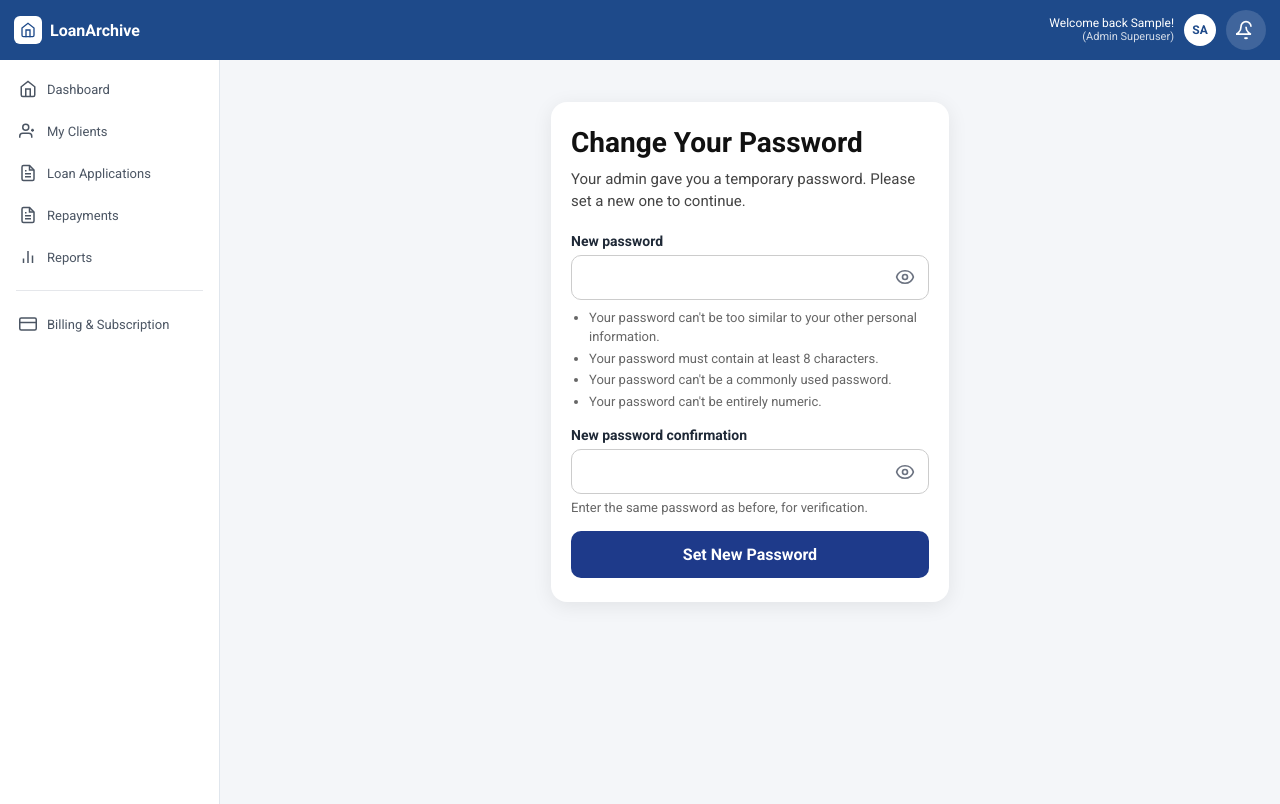
After one commit to afriauthorllc/LoanArchive, a Django app: page /users/change-password/ in a window 1280 px wide. The commit adds this page. Run offline with Django 5.2, Linux system fonts and the light colour scheme; the visitor is signed in with stand-in values (Sample User, id 1); data that the repository does not hold is empty.

Commit message:
Setup Resend email and force password change

```diff
--- /dev/null
+++ b/users/templates/users/force_password_change.html
@@ -0,0 +1,97 @@
+{% extends "base.html" %}
+{% block content %}
+<style>
+  .pw-wrap { max-width: 430px; margin: 24px auto; padding: 0 16px; }
+  .pw-card { background: #fff; border-radius: 16px; padding: 24px 20px; box-shadow: 0 4px 20px rgba(0,0,0,0.08); }
+  .pw-card h2 { font-size: 28px; margin: 0 0 8px; color: #111; line-height: 1.2; }
+  .pw-card p.sub { color: #444; font-size: 15px; line-height: 1.5; margin: 0 0 20px; }
+  .pw-field { margin-bottom: 16px; }
+  .pw-field label { display: block; font-weight: 600; font-size: 14px; margin-bottom: 6px; }
+  .pw-input-wrap { position: relative; }
+  .pw-input-wrap input {
+    width: 100%; box-sizing: border-box; padding: 12px 46px 12px 12px;
+    border: 1.5px solid #ccc; border-radius: 10px; font-size: 16px; outline: none;
+  }
+  .pw-input-wrap input:focus { border-color: #1e3a8a; }
+  .pw-toggle {
+    position: absolute; right: 8px; top: 50%; transform: translateY(-50%);
+    background: none; border: none; cursor: pointer; padding: 6px;
+    display: flex; align-items: center; color: #6b7280;
+  }
+  .pw-toggle:hover { color: #1e3a8a; }
+  .pw-toggle svg { width: 20px; height: 20px; }
+  .pw-toggle .icon-hide { display: none; }
+  .pw-toggle.showing .icon-show { display: none; }
+  .pw-toggle.showing .icon-hide { display: block; }
+  .pw-help { font-size: 13px; color: #666; line-height: 1.5; margin: 8px 0 0; padding-left: 18px; }
+  .pw-help li { margin-bottom: 2px; }
+  .pw-error { background: #fde8e8; color: #9b1c1c; border-radius: 10px; padding: 10px 12px; font-size: 14px; margin-bottom: 16px; }
+  .pw-error ul { margin: 0; padding-left: 18px; }
+  .pw-btn {
+    width: 100%; background: #1e3a8a; color: #fff; border: none;
+    padding: 14px; border-radius: 10px; font-size: 16px; font-weight: 700; cursor: pointer;
+  }
+  .pw-btn:active { background: #162e6e; }
+</style>
+
+<div class="pw-wrap">
+  <div class="pw-card">
+    <h2>Change Your Password</h2>
+    <p class="sub">Your admin gave you a temporary password. Please set a new one to continue.</p>
+
+    {% if form.errors %}
+      <div class="pw-error">
+        {{ form.non_field_errors }}
+        {% for field in form %}
+          {% if field.errors %}{{ field.errors }}{% endif %}
+        {% endfor %}
+      </div>
+    {% endif %}
+
+    <form method="post">
+      {% csrf_token %}
+
+      <div class="pw-field">
+        <label for="{{ form.new_password1.id_for_label }}">New password</label>
+        <div class="pw-input-wrap">
+          {{ form.new_password1 }}
+          <button type="button" class="pw-toggle" aria-label="Show password" onclick="togglePw('{{ form.new_password1.id_for_label }}', this)">
+            <svg class="icon-show" fill="none" stroke="currentColor" stroke-width="2" viewBox="0 0 24 24"><path stroke-linecap="round" stroke-linejoin="round" d="M2.036 12.322a1.012 1.012 0 010-.639C3.423 7.51 7.36 4.5 12 4.5c4.638 0 8.573 3.007 9.963 7.178.07.207.07.431 0 .639C20.577 16.49 16.64 19.5 12 19.5c-4.638 0-8.573-3.007-9.963-7.178z"/><path stroke-linecap="round" stroke-linejoin="round" d="M15 12a3 3 0 11-6 0 3 3 0 016 0z"/></svg>
+            <svg class="icon-hide" fill="none" stroke="currentColor" stroke-width="2" viewBox="0 0 24 24"><path stroke-linecap="round" stroke-linejoin="round" d="M3.98 8.223A10.477 10.477 0 001.934 12C3.226 16.338 7.244 19.5 12 19.5c.993 0 1.953-.138 2.863-.395M6.228 6.228A10.45 10.45 0 0112 4.5c4.756 0 8.773 3.162 10.065 7.498a10.523 10.523 0 01-4.293 5.774M6.228 6.228L3 3m3.228 3.228l3.65 3.65m7.894 7.894L21 21m-3.228-3.228l-3.65-3.65m0 0a3 3 0 10-4.243-4.243m4.242 4.242L9.88 9.88"/></svg>
+          </button>
+        </div>
+        <ul class="pw-help">
+          <li>Your password can't be too similar to your other personal information.</li>
+          <li>Your password must contain at least 8 characters.</li>
+          <li>Your password can't be a commonly used password.</li>
+          <li>Your password can't be entirely numeric.</li>
+        </ul>
+      </div>
+
+      <div class="pw-field">
+        <label for="{{ form.new_password2.id_for_label }}">New password confirmation</label>
+        <div class="pw-input-wrap">
+          {{ form.new_password2 }}
+          <button type="button" class="pw-toggle" aria-label="Show password" onclick="togglePw('{{ form.new_password2.id_for_label }}', this)">
+            <svg class="icon-show" fill="none" stroke="currentColor" stroke-width="2" viewBox="0 0 24 24"><path stroke-linecap="round" stroke-linejoin="round" d="M2.036 12.322a1.012 1.012 0 010-.639C3.423 7.51 7.36 4.5 12 4.5c4.638 0 8.573 3.007 9.963 7.178.07.207.07.431 0 .639C20.577 16.49 16.64 19.5 12 19.5c-4.638 0-8.573-3.007-9.963-7.178z"/><path stroke-linecap="round" stroke-linejoin="round" d="M15 12a3 3 0 11-6 0 3 3 0 016 0z"/></svg>
+            <svg class="icon-hide" fill="none" stroke="currentColor" stroke-width="2" viewBox="0 0 24 24"><path stroke-linecap="round" stroke-linejoin="round" d="M3.98 8.223A10.477 10.477 0 001.934 12C3.226 16.338 7.244 19.5 12 19.5c.993 0 1.953-.138 2.863-.395M6.228 6.228A10.45 10.45 0 0112 4.5c4.756 0 8.773 3.162 10.065 7.498a10.523 10.523 0 01-4.293 5.774M6.228 6.228L3 3m3.228 3.228l3.65 3.65m7.894 7.894L21 21m-3.228-3.228l-3.65-3.65m0 0a3 3 0 10-4.243-4.243m4.242 4.242L9.88 9.88"/></svg>
+          </button>
+        </div>
+        <p style="font-size:13px;color:#666;margin:6px 0 0;">Enter the same password as before, for verification.</p>
+      </div>
+
+      <button type="submit" class="pw-btn">Set New Password</button>
+    </form>
+  </div>
+</div>
+
+<script>
+function togglePw(id, btn) {
+  const el = document.getElementById(id);
+  const isHidden = el.type === 'password';
+  el.type = isHidden ? 'text' : 'password';
+  btn.classList.toggle('showing', isHidden);
+  btn.setAttribute('aria-label', isHidden ? 'Hide password' : 'Show password');
+}
+</script>
+{% endblock %}
--- /dev/null
+++ b/users/templates/users/password_reset.html
@@ -0,0 +1,4 @@
+<!DOCTYPE html>
+<html lang="en"><head><meta charset="UTF-8"><meta name="viewport" content="width=device-width, initial-scale=1.0"><title>Forgot Password - LoanArchive</title>
+<style>*{margin:0;padding:0;box-sizing:border-box;font-family:-apple-system,BlinkMacSystemFont,'Segoe UI',Roboto,sans-serif}body{background:#f3f6fb;min-height:100vh;display:flex;align-items:center;justify-content:center;padding:16px}.card{width:100%;max-width:420px;background:#fff;border-radius:20px;padding:32px 28px;box-shadow:0 20px 60px rgba(30,74,138,.12)}h2{font-size:22px;margin-bottom:8px}.sub{font-size:13px;color:#6b7280;line-height:1.5;margin-bottom:20px}label{font-size:12px;font-weight:700}input{width:100%;padding:12px;border:1px solid #d1d5db;border-radius:10px;margin:6px 0 16px;font-size:14px}.btn{width:100%;padding:13px;background:#1e4a8a;color:#fff;border:none;border-radius:10px;font-weight:700;cursor:pointer}.back{display:block;text-align:center;margin-top:16px;color:#1e4a8a;font-size:13px;font-weight:600;text-decoration:none}</style>
+</head><body><div class="card"><h2>Forgot password?</h2><p class="sub">Enter your account email and we'll send you a link to reset it.</p><form method="post">{% csrf_token %}<label>Email address</label><input type="email" name="email" required placeholder="you@example.com"><button class="btn">Send Reset Link</button></form><a class="back" href="{% url 'users:login' %}">← Back to Login</a></div></body></html>
--- /dev/null
+++ b/users/templates/users/password_reset_complete.html
@@ -0,0 +1,4 @@
+<!DOCTYPE html>
+<html lang="en"><head><meta charset="UTF-8"><meta name="viewport" content="width=device-width, initial-scale=1.0"><title>Password Reset Complete - LoanArchive</title>
+<style>*{margin:0;padding:0;box-sizing:border-box;font-family:-apple-system,BlinkMacSystemFont,'Segoe UI',Roboto,sans-serif}body{background:#f3f6fb;min-height:100vh;display:flex;align-items:center;justify-content:center;padding:16px}.card{width:100%;max-width:420px;background:#fff;border-radius:20px;padding:32px 28px;box-shadow:0 20px 60px rgba(30,74,138,.12);text-align:center}h2{font-size:22px;margin-bottom:10px}p{font-size:14px;color:#6b7280}.btn{display:inline-block;margin-top:20px;background:#1e4a8a;color:#fff;padding:12px 20px;border-radius:10px;text-decoration:none;font-weight:700;font-size:14px}</style>
+</head><body><div class="card"><h2>Password reset complete</h2><p>You can now log in with your new password.</p><a class="btn" href="{% url 'users:login' %}">Login Now →</a></div></body></html>
--- /dev/null
+++ b/users/templates/users/password_reset_confirm.html
@@ -0,0 +1,4 @@
+<!DOCTYPE html>
+<html lang="en"><head><meta charset="UTF-8"><meta name="viewport" content="width=device-width, initial-scale=1.0"><title>Set New Password - LoanArchive</title>
+<style>*{margin:0;padding:0;box-sizing:border-box;font-family:-apple-system,BlinkMacSystemFont,'Segoe UI',Roboto,sans-serif}body{background:#f3f6fb;min-height:100vh;display:flex;align-items:center;justify-content:center;padding:16px}.card{width:100%;max-width:420px;background:#fff;border-radius:20px;padding:32px 28px;box-shadow:0 20px 60px rgba(30,74,138,.12)}h2{font-size:22px;margin-bottom:8px}label{font-size:12px;font-weight:700}input{width:100%;padding:12px;border:1px solid #d1d5db;border-radius:10px;margin:6px 0 12px;font-size:14px}.btn{width:100%;padding:13px;background:#1e4a8a;color:#fff;border:none;border-radius:10px;font-weight:700;cursor:pointer}.err{color:#dc2626;font-size:13px;margin-bottom:12px}p{font-size:14px;color:#6b7280;line-height:1.5}</style>
+</head><body><div class="card">{% if validlink %}<h2>Set new password</h2><form method="post">{% csrf_token %}<label>New password</label><input type="password" name="new_password1" required><label>Confirm new password</label><input type="password" name="new_password2" required>{% if form.errors %}<div class="err">{{ form.errors }}</div>{% endif %}<button class="btn">Reset Password</button></form>{% else %}<h2>Link expired</h2><p>This reset link is invalid or already used. Please request a new one.</p><a href="{% url 'users:password_reset' %}" style="color:#1e4a8a;font-weight:700;">Request new link →</a>{% endif %}</div></body></html>
--- /dev/null
+++ b/users/templates/users/password_reset_done.html
@@ -0,0 +1,4 @@
+<!DOCTYPE html>
+<html lang="en"><head><meta charset="UTF-8"><meta name="viewport" content="width=device-width, initial-scale=1.0"><title>Check Email - LoanArchive</title>
+<style>*{margin:0;padding:0;box-sizing:border-box;font-family:-apple-system,BlinkMacSystemFont,'Segoe UI',Roboto,sans-serif}body{background:#f3f6fb;min-height:100vh;display:flex;align-items:center;justify-content:center;padding:16px}.card{width:100%;max-width:420px;background:#fff;border-radius:20px;padding:32px 28px;box-shadow:0 20px 60px rgba(30,74,138,.12);text-align:center}h2{font-size:22px;margin-bottom:10px}p{font-size:14px;color:#6b7280;line-height:1.6}.btn{display:inline-block;margin-top:20px;background:#1e4a8a;color:#fff;padding:12px 20px;border-radius:10px;text-decoration:none;font-weight:700;font-size:14px}</style>
+</head><body><div class="card"><h2>Check your email</h2><p>If an account exists with that email, we've sent a reset link.<br><br>In dev mode, check your Termux terminal — the link is printed there.</p><a class="btn" href="{% url 'users:login' %}">Back to Login</a></div></body></html>
--- a/users/urls.py
+++ b/users/urls.py
@@ -1,5 +1,5 @@
 # users/urls.py
-from django.urls import path
+from django.urls import path, reverse_lazy
 from . import views
 from django.contrib.auth import views as auth_views
 
@@ -7,6 +7,25 @@ app_name = 'users'
 
 urlpatterns = [
     path('login/', auth_views.LoginView.as_view(template_name='users/login.html'), name='login'),
-    path('logout/', views.logout_view, name='logout'),  # <-- changed
+    path('logout/', views.logout_view, name='logout'),
     path('profile/', views.profile, name='profile'),
+    path('change-password/', views.force_password_change, name='force_password_change'),
+
+    # --- Password Reset ---
+    path('password-reset/', auth_views.PasswordResetView.as_view(
+        template_name='users/password_reset.html',
+        email_template_name='users/password_reset_email.html',
+        subject_template_name='registration/password_reset_subject.txt',
+        success_url=reverse_lazy('users:password_reset_done'),
+    ), name='password_reset'),
+    path('password-reset/done/', auth_views.PasswordResetDoneView.as_view(
+        template_name='users/password_reset_done.html'
+    ), name='password_reset_done'),
+    path('reset/<uidb64>/<token>/', auth_views.PasswordResetConfirmView.as_view(
+        template_name='users/password_reset_confirm.html',
+        success_url=reverse_lazy('users:password_reset_complete'),
+    ), name='password_reset_confirm'),
+    path('reset/done/', auth_views.PasswordResetCompleteView.as_view(
+        template_name='users/password_reset_complete.html'
+    ), name='password_reset_complete'),
 ]
--- a/users/views.py
+++ b/users/views.py
@@ -12,3 +12,29 @@ from django.shortcuts import redirect
 def logout_view(request):
     logout(request)
     return redirect('users:login')
+
+from django.contrib.auth import update_session_auth_hash
+from django.contrib.auth.forms import SetPasswordForm
+from django.contrib.auth.decorators import login_required
+from django.shortcuts import render, redirect
+
+@login_required
+def force_password_change(request):
+    # If they don't need to change, send them home
+    if not request.user.must_change_password:
+        return redirect('/')
+
+    if request.method == 'POST':
+        form = SetPasswordForm(request.user, request.POST)
+        if form.is_valid():
+            form.save()
+            # Clear the flag
+            request.user.must_change_password = False
+            request.user.save()
+            # Keep them logged in after password change
+            update_session_auth_hash(request, request.user)
+            return redirect('/')
+    else:
+        form = SetPasswordForm(request.user)
+
+    return render(request, 'users/force_password_change.html', {'form': form})
```
Also changed, not shown: LoanArchive/settings.py (+15 -2 lines), templates/users/login.html (+39 -27 lines), users/middleware.py (added, +41 -0 lines), users/models.py (+27 -5 lines), users/templates/users/password_reset_email.html (added, +14 -0 lines), users/utils.py (added, +55 -0 lines), users/migrations/0003_user_must_change_password_alter_user_email.py (added).
